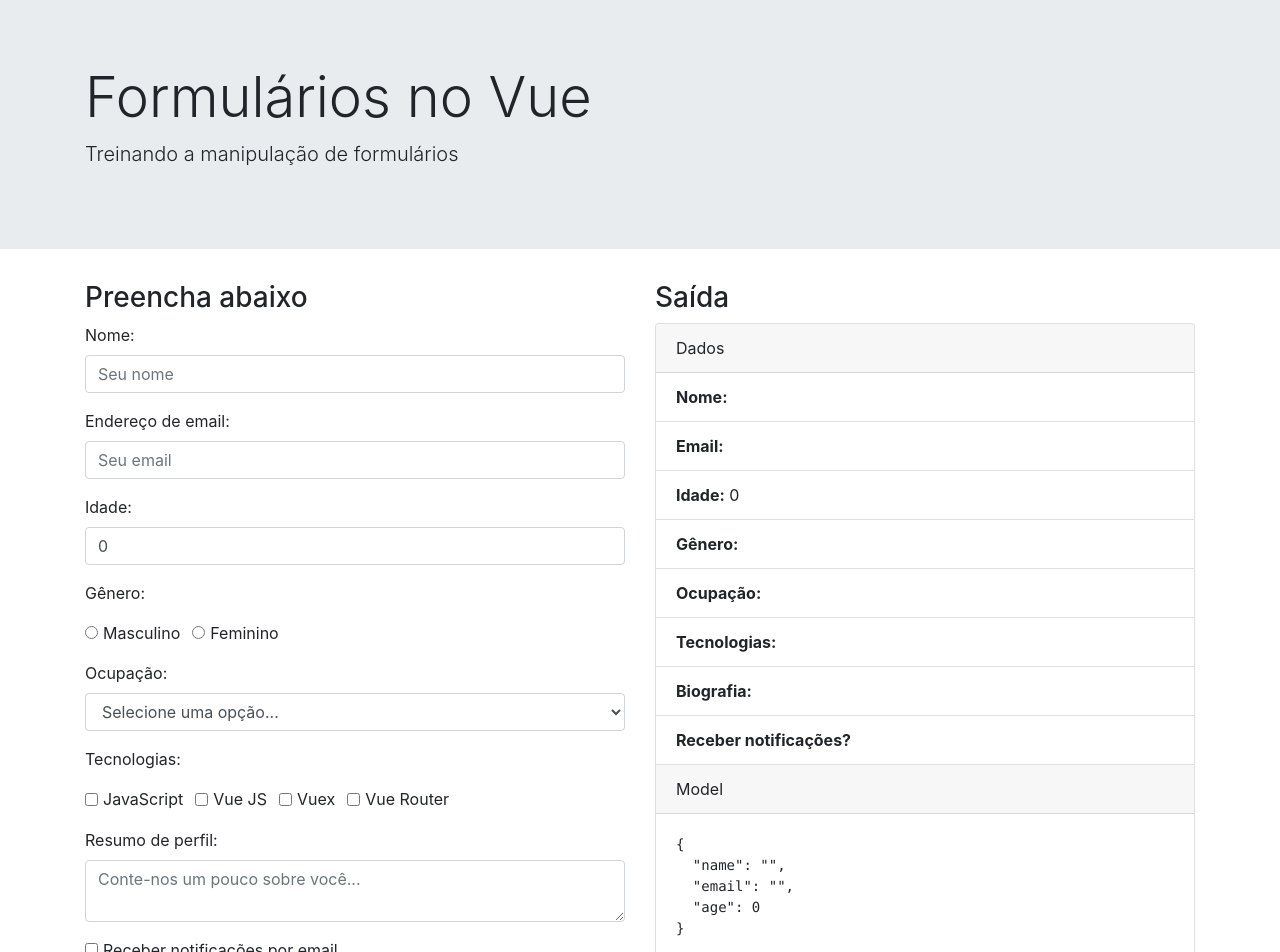
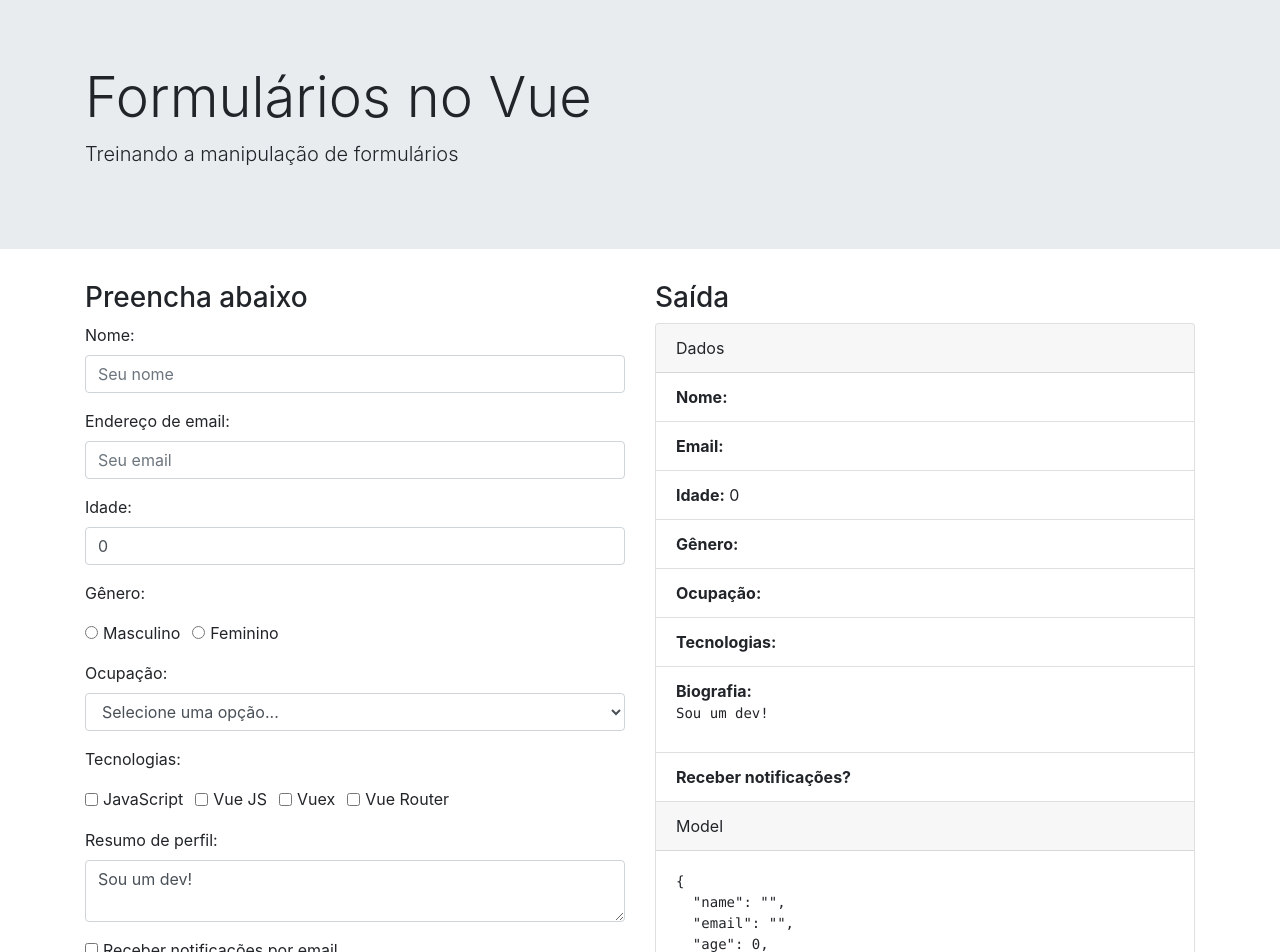
Before and after one commit to taironedias/vue-init, a Vue app in the folder with-docker/code/vue-formularios/: page / in a window 1280 px wide. Shown: the top 952 px of the page. Built offline with nearby package versions, Linux system fonts and the light colour scheme.

Commit message:
manipulando textarea

```diff
--- a/with-docker/code/vue-formularios/src/App.vue
+++ b/with-docker/code/vue-formularios/src/App.vue
@@ -99,7 +99,11 @@
 
             <div class="form-group">
               <label>Resumo de perfil:</label>
-              <textarea class="form-control" placeholder="Conte-nos um pouco sobre você..."></textarea>
+              <textarea
+                class="form-control"
+                placeholder="Conte-nos um pouco sobre você..."
+                v-model.trim="dev.bio">
+              </textarea>
             </div>
 
             <div class="form-group">
@@ -134,7 +138,13 @@
               <li class="list-group-item"><strong>Gênero:</strong> </li>
               <li class="list-group-item"><strong>Ocupação:</strong> </li>
               <li class="list-group-item"><strong>Tecnologias:</strong> </li>
-              <li class="list-group-item"><strong>Biografia:</strong> </li>
+              <li class="list-group-item">
+                <strong>Biografia:</strong>
+                <!-- O Bootstrap já adiciona uma estilização para o elemnto pre -->
+                <pre>{{ dev.bio }}</pre>
+                <!-- Porém, caso queira aplicar a quebras de linhas sem utilizar essa estilização do Bootstrap segue a estilização abaixo: -->
+                <!-- <div style="white-space: pre;">{{ dev.bio }}</div> -->
+              </li>
               <li class="list-group-item"><strong>Receber notificações?</strong> </li>
             </ul>
 
@@ -162,7 +172,8 @@ export default {
       dev: {
         name: '',
         email: '',
-        age: 0
+        age: 0,
+        bio: 'Sou um dev!'
       }
     }
   }
```
